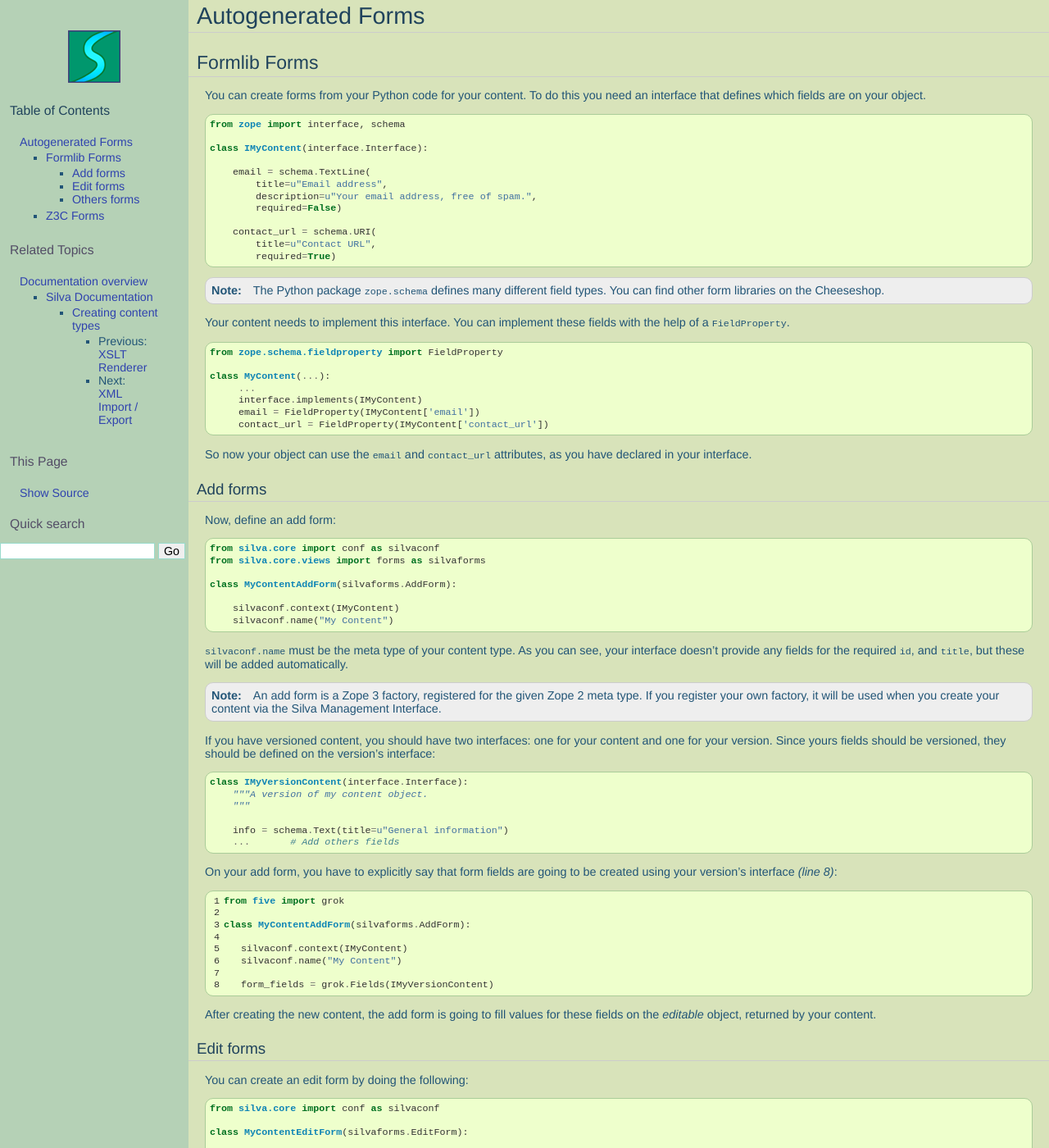
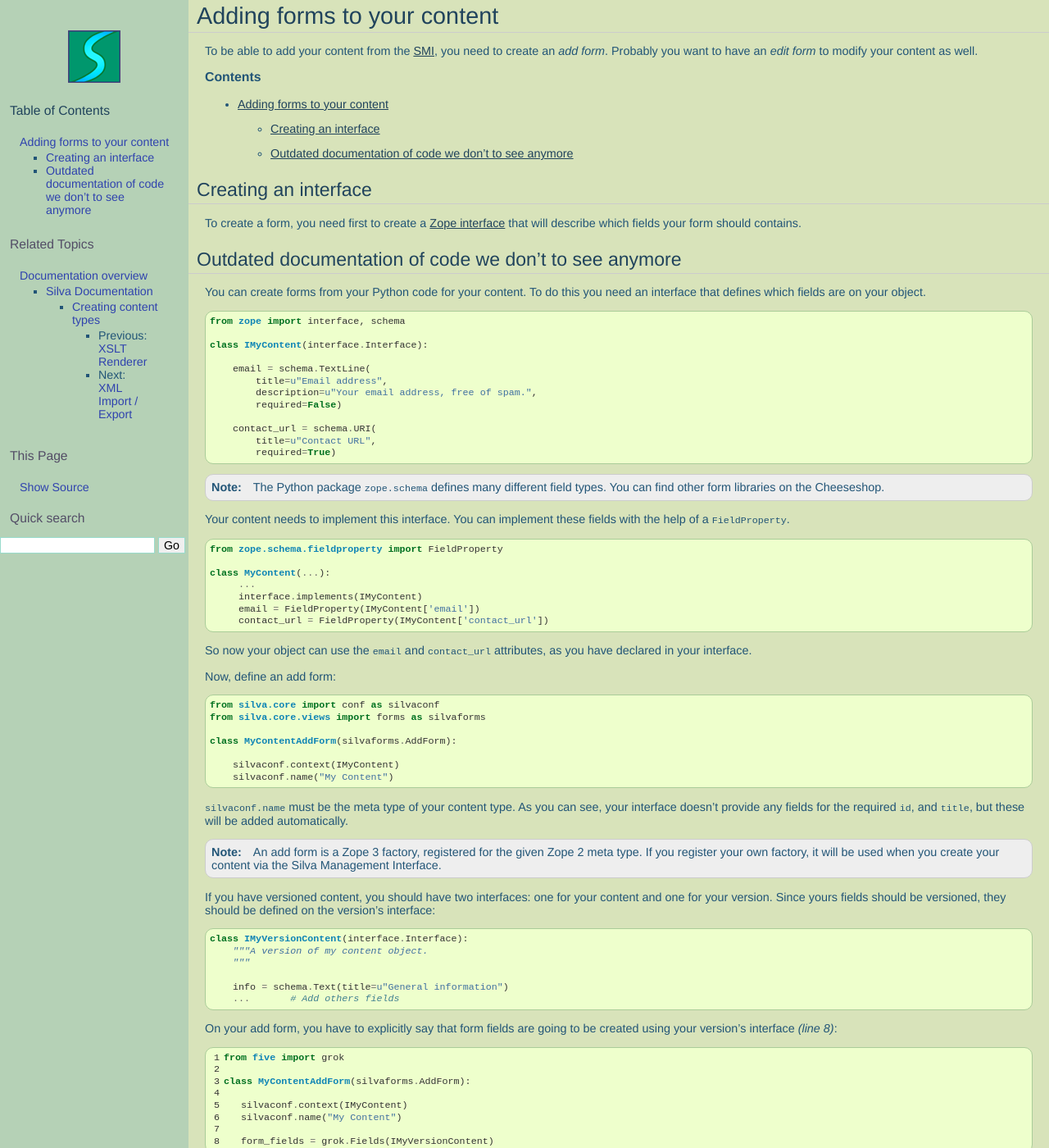
Before and after one commit to silvacms/documentation, a Sphinx documentation site: the page built from source/silva/contents/forms.rst, in a window 1280 px wide and 1400 px high. Shown: the whole window at 82% size. Built offline with Sphinx 7.4.7, drawn with Linux system fonts in a browser that asks for light colours; pages that are not in the unit, such as notebooks, are missing from menus; comment, search, counter and statistics services are not loaded; some of the changed text lies outside the part shown.

Commit message:
Work on documentation.

```diff
--- a/source/silva/contents/forms.rst
+++ b/source/silva/contents/forms.rst
@@ -1,9 +1,24 @@
 
-Autogenerated Forms
-===================
+Adding forms to your content
+============================
 
-Formlib Forms
--------------
+To be able to add your content from the :term:`SMI`, you need to
+create an *add form*. Probably you want to have an *edit form* to
+modify your content as well.
+
+.. contents::
+
+
+Creating an interface
+---------------------
+
+To create a form, you need first to create a :term:`Zope interface`
+that will describe which fields your form should contains.
+
+
+
+Outdated documentation of code we don't to see anymore
+------------------------------------------------------
 
 You can create forms from your Python code for your content. To do
 this you need an interface that defines which fields are on your
@@ -44,9 +59,6 @@ these fields with the help of a ``FieldProperty``.
 
 So now your object can use the ``email`` and ``contact_url``
 attributes, as you have declared in your interface.
-
-Add forms
-~~~~~~~~~
 
 Now, define an add form:
 
@@ -101,9 +113,6 @@ going to be created using your version's interface *(line 8)*:
 After creating the new content, the add form is going to fill values
 for these fields on the *editable* object, returned by your content.
 
-Edit forms
-~~~~~~~~~~
-
 You can create an edit form by doing the following:
 
 .. code-block:: python
@@ -130,8 +139,6 @@ should create form fields using the version's interface *(line 5)*:
 
        form_fields = grok.Fields(IMyVersionContent)
 
-Others forms
-~~~~~~~~~~~~
 
 You can override any form from the SMI. We define a new interface with
 settings fields:
@@ -177,8 +184,6 @@ it will defined as ``tab_settings``, which is accessible via the
    settings custom fields. For more information about that, please
    refer to the formlib documentation.
 
-Z3C Forms
----------
 
 Another option you can use Z3C Forms Formlib library.
 
--- a/source/silva/contents/index.rst
+++ b/source/silva/contents/index.rst
@@ -10,4 +10,5 @@ Creating content types
    xsltrender
    forms
    xml
+   fields
    permission
```
Also changed, not shown: source/silva/api/zca.rst (+16 -1 lines), source/silva/contents/base.rst (+15 -3 lines), source/silva/contents/fields.rst (added, +87 -0 lines), source/silva/getting-starting-with-silva.rst (+9 -2 lines).
